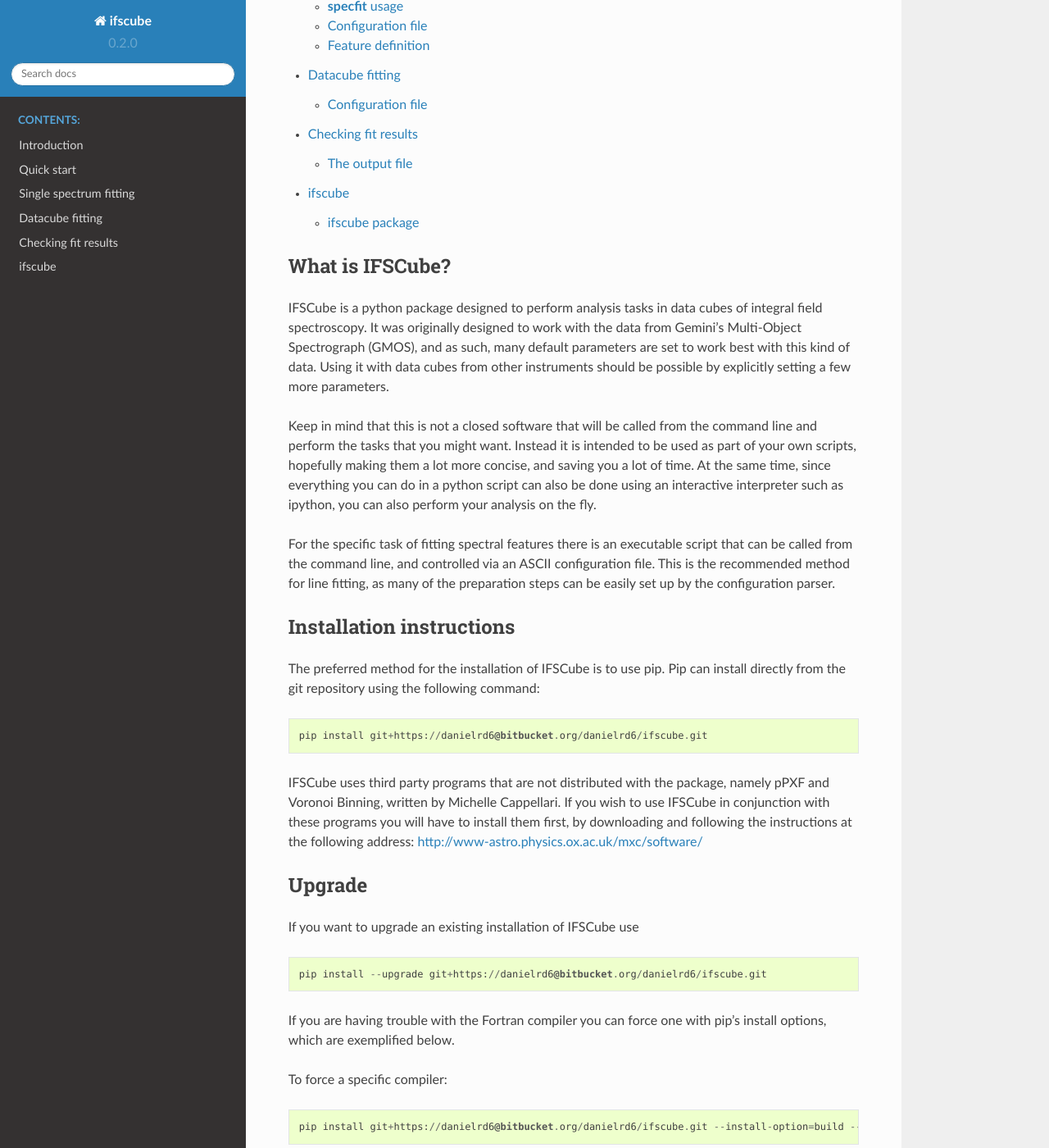
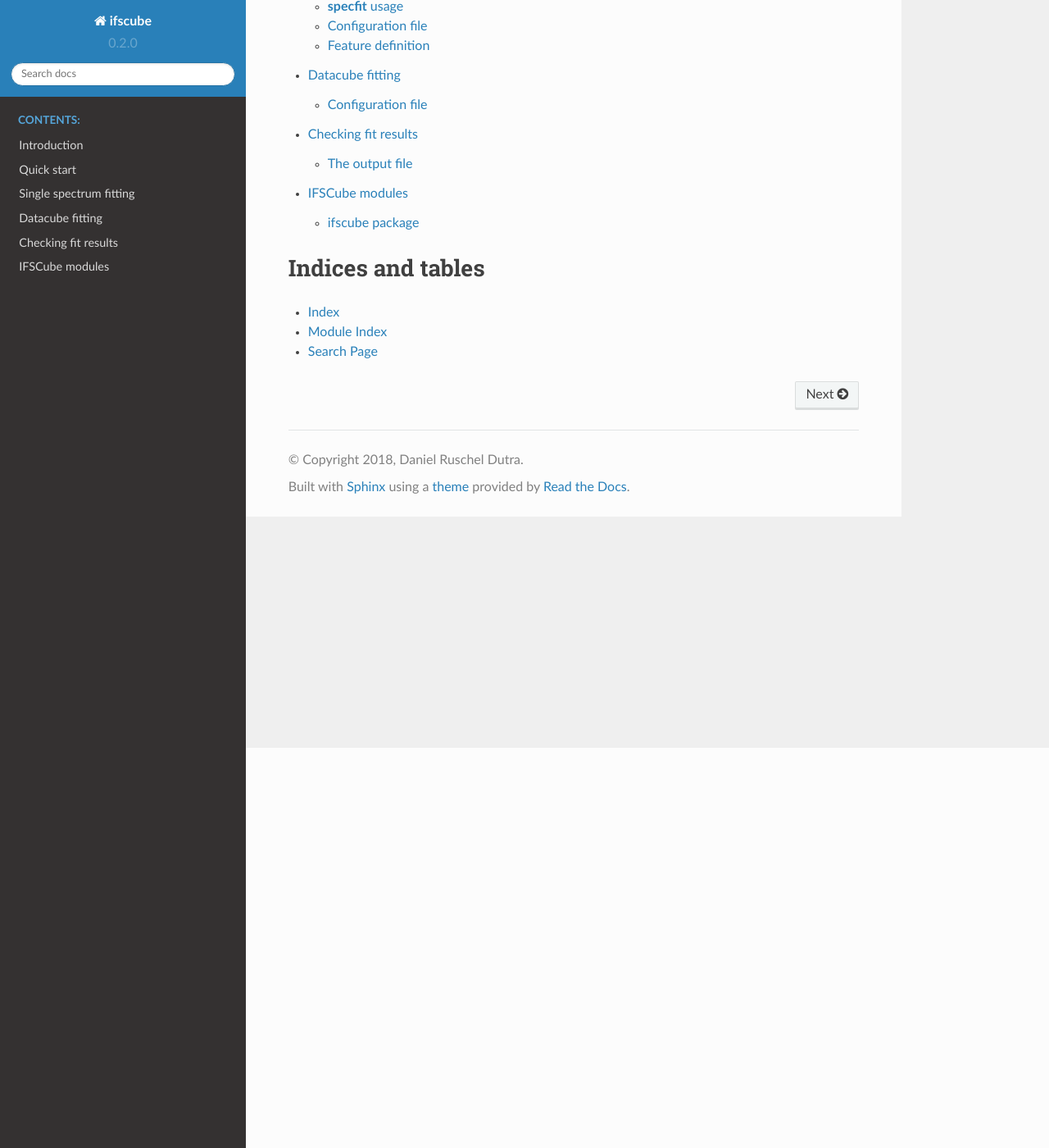
Before and after one commit to danielrd6/ifscube, a Sphinx documentation site: the page built from docs/index.rst, in a window 1280 px wide and 1400 px high, scrolled down 488 px. Shown: the whole window at 82% size. Built offline with Sphinx 7.4.7 and the Read the Docs theme 2.0.0, drawn with Linux system fonts in a browser that asks for light colours; some of the changed text lies outside the part shown.

Commit message:
Index has only toctree now.

```diff
--- a/docs/index.rst
+++ b/docs/index.rst
@@ -12,83 +12,7 @@ Ifscube documentation.
    oned_fit
    cube_fit
    check_fit
-   modules
-
-What is IFSCube?
-----------------
-
-IFSCube is a python package designed to perform analysis tasks in data
-cubes of integral field spectroscopy. It was originally designed to work
-with the data from Gemini’s Multi-Object Spectrograph (GMOS), and as
-such, many default parameters are set to work best with this kind of
-data. Using it with data cubes from other instruments should be possible
-by explicitly setting a few more parameters.
-
-Keep in mind that this is not a closed software that will be called from
-the command line and perform the tasks that you might want. Instead it
-is intended to be used as part of your own scripts, hopefully making
-them a lot more concise, and saving you a lot of time. At the same time,
-since everything you can do in a python script can also be done using an
-interactive interpreter such as ipython, you can also perform your
-analysis on the fly.
-
-For the specific task of fitting spectral features there is an
-executable script that can be called from the command line, and
-controlled via an ASCII configuration file. This is the recommended
-method for line fitting, as many of the preparation steps can be easily
-set up by the configuration parser.
-
-Installation instructions
--------------------------
-
-The preferred method for the installation of IFSCube is to use pip. Pip
-can install directly from the git repository using the following
-command:
-
-::
-
-    pip install git+https://danielrd6@bitbucket.org/danielrd6/ifscube.git
-
-IFSCube uses third party programs that are not distributed with the
-package, namely pPXF and Voronoi Binning, written by Michelle
-Cappellari. If you wish to use IFSCube in conjunction with these
-programs you will have to install them first, by downloading and
-following the instructions at the following address:
-http://www-astro.physics.ox.ac.uk/mxc/software/
-
-Upgrade
--------
-
-If you want to upgrade an existing installation of IFSCube use
-
-::
-
-    pip install --upgrade git+https://danielrd6@bitbucket.org/danielrd6/ifscube.git
-
-If you are having trouble with the Fortran compiler you can force one
-with pip’s install options, which are exemplified below.
-
-To force a specific compiler:
-
-::
-
-    pip install git+https://danielrd6@bitbucket.org/danielrd6/ifscube.git --install-option=build --install-option='--fcompiler=gnu95'
-
-IFSCube has been extensively tested with the astroconda [1]_
-distribution, therefore it is highly recommended that you install it
-within the astroconda’s Python 3 environment.
-
-If you want to be able to change the package to suit your needs, or
-contribute with your own code to the project, it is recommended to clone
-the git repository and install the package as an editable package.
-
-::
-
-    git clone https://danielrd6@bitbucket.org/danielrd6/ifscube.git
-    cd ifscube
-    pip install -e .
-
-
+   IFSCube modules <modules>
 
 Indices and tables
 ==================
```
Also changed, not shown: other parts of docs/index.rst (+0 -3 lines).
